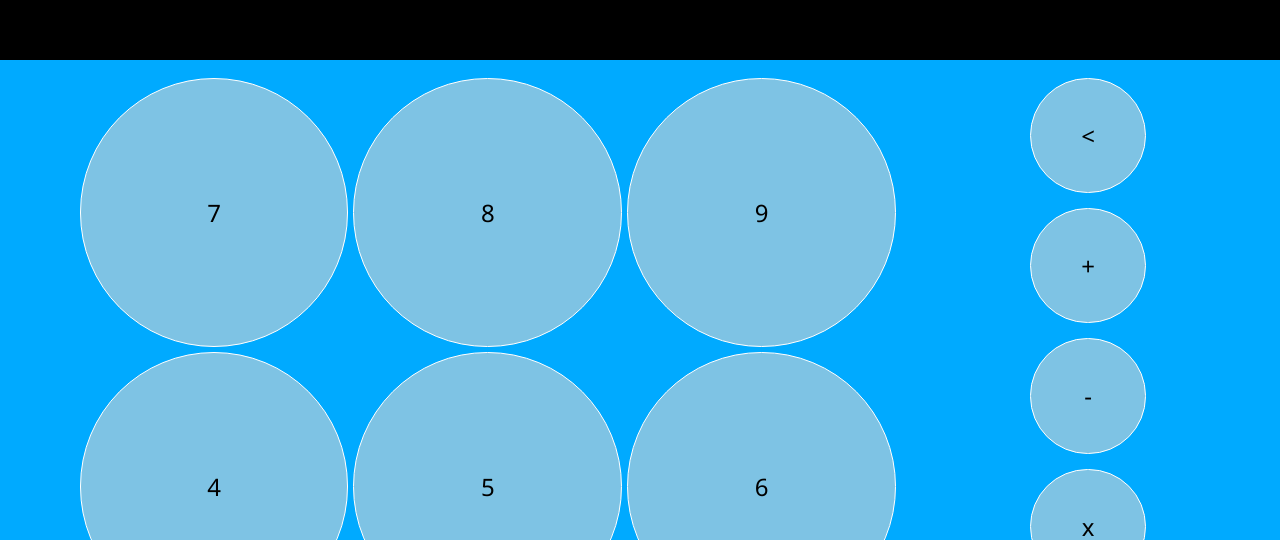
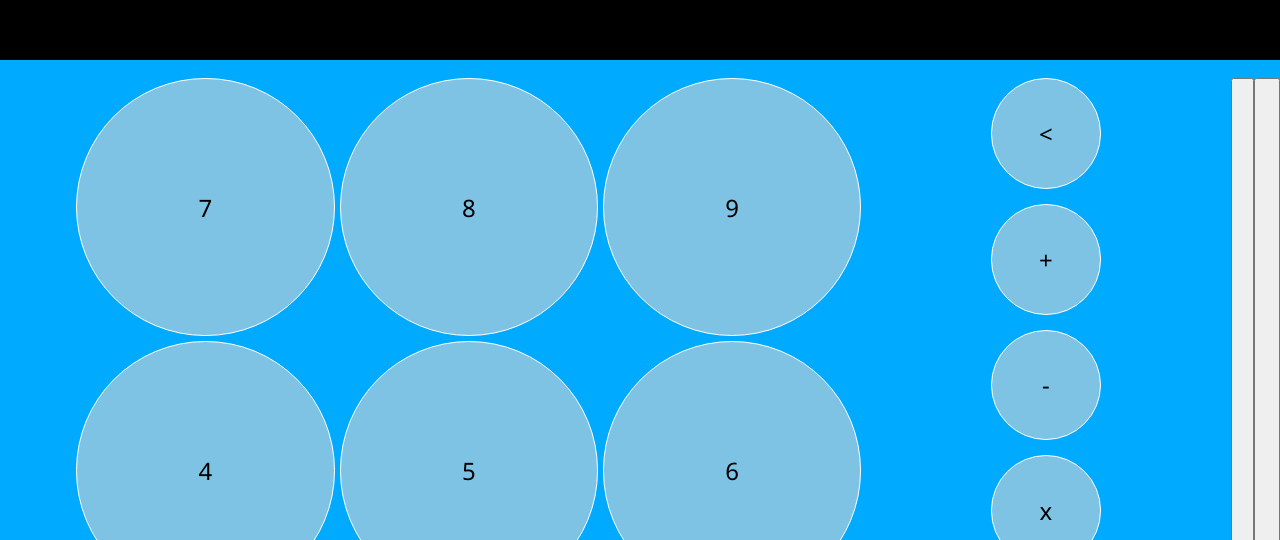
Before and after one commit to richi-coder/React-Calculator, a React (Create React App) app: page / in a window 1280 px wide. Shown: the part 260-800 px from the top of the page. Built offline with nearby package versions, Linux system fonts and the light colour scheme.

Commit message:
Messages in the display!

```diff
--- a/src/App.js
+++ b/src/App.js
@@ -77,6 +77,9 @@ export default function App() {
   return (
     <div className="calculator">
       <Display memory={memory} actual={actual}/>
+      <div>
+      <Message zero={zero}/>
+      </div>
       <br />
       <div className="buttons">
       <Number handleEnter={handleEnter} />
@@ -87,11 +90,10 @@ export default function App() {
         <Operator operator={"x"} operation={operator} resetActual={resetActual} />
         <Operator operator={"/"} operation={operator} resetActual={resetActual} />
       </div>
+      <Equals memory={memory} />
+      <Reset reset={reset}/>
       </div>
       <br />
-      <Equals memory={memory} />
-      <Reset reset={reset}/>
-      <Message zero={zero}/>
     </div>
   );
 }
@@ -139,4 +141,4 @@ const result = str.match(/\D+\d+(\.\d+)?/g)
 // Dividir por cero
 //5-8+13-(5*(48515/0)*47)+(5/0)
 
-//2+3/2-6/3 = 1.5
+//2+3/2-6/3 = 1.5 OK, YA PUEDO SUMAR, RESTAR, MULTIPLICAR Y DIVIDIR OK
```
